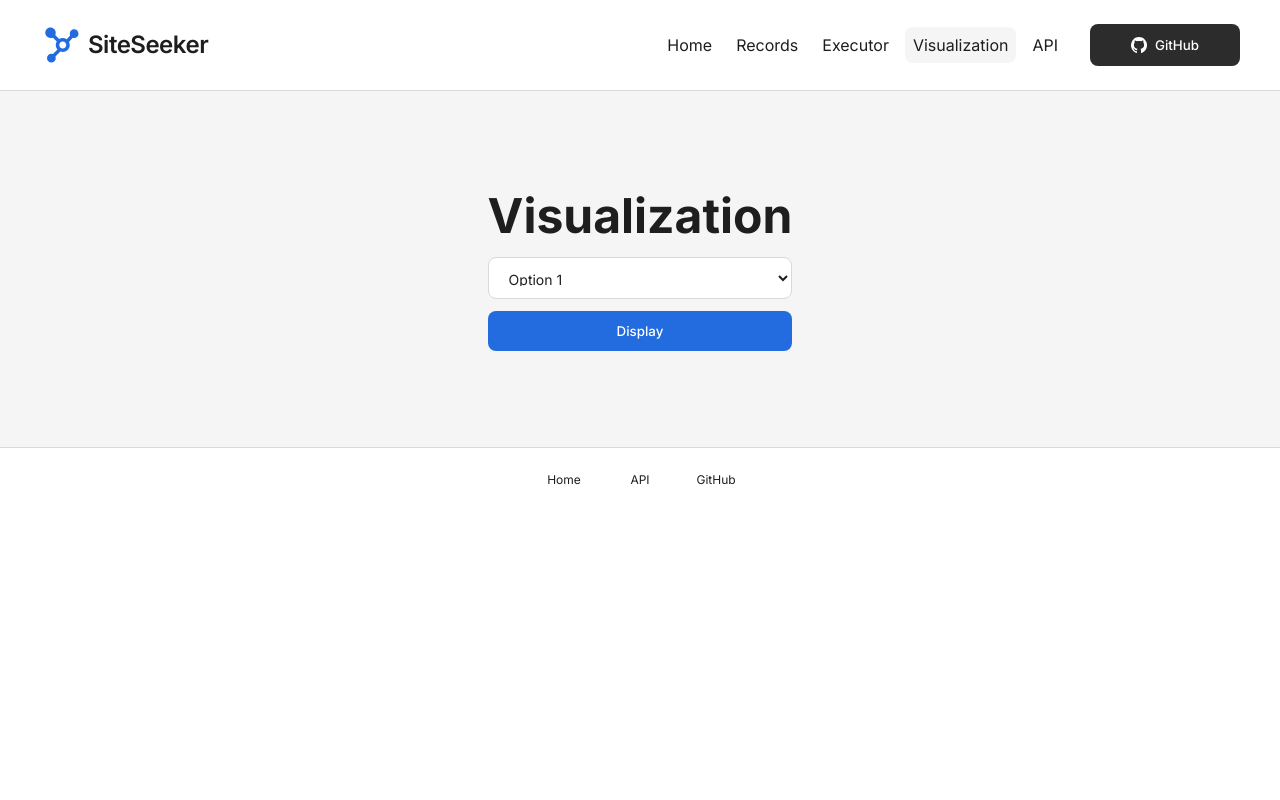
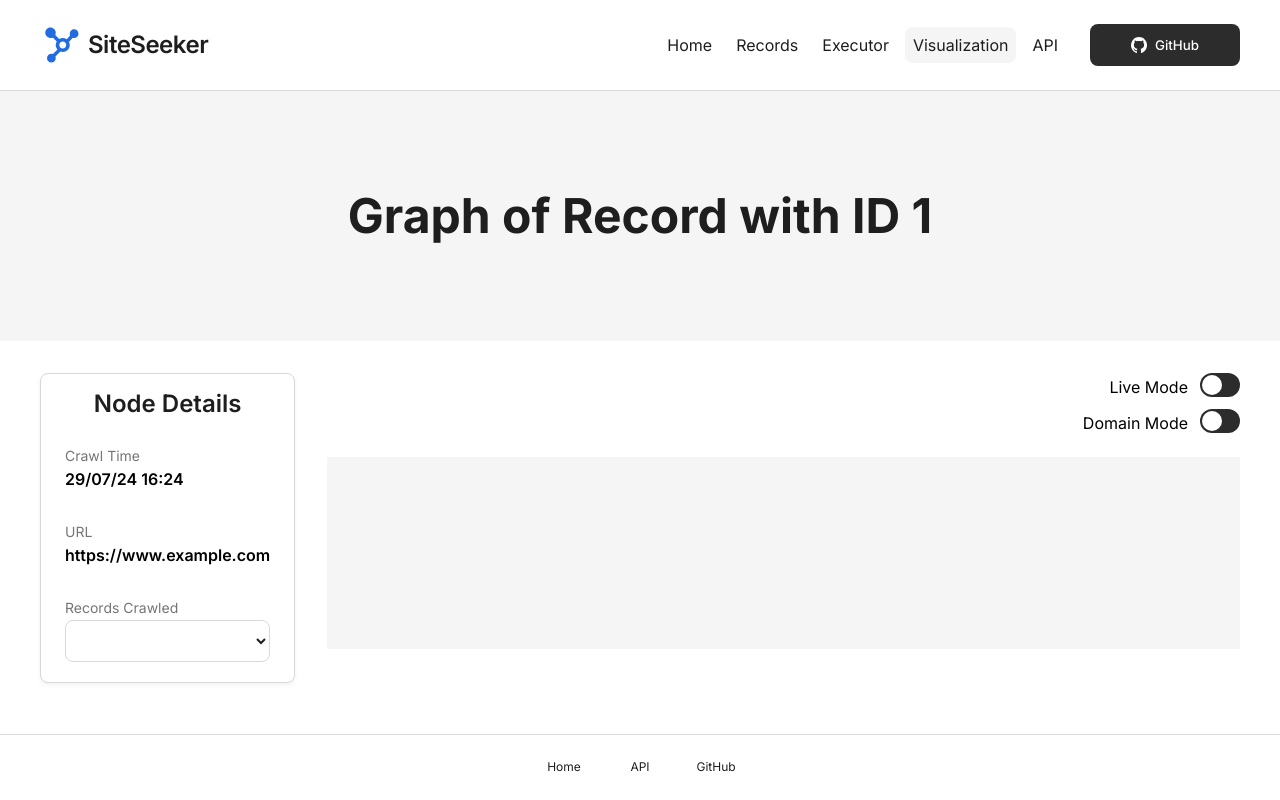
Before and after one commit to MiraZzle/site-seeker, a SvelteKit app in the folder frontend/: page /web/visualization in a window 1280 px wide. Built offline with nearby package versions, Linux system fonts and the light colour scheme.

Commit message:
fix: footer at bottom

```diff
--- a/frontend/src/routes/+layout.svelte
+++ b/frontend/src/routes/+layout.svelte
@@ -1,12 +1,11 @@
 <script lang="ts">
     import '$styles/global.scss';
-
-    /*
-    PRO BUDOUCI GENERACE:
-    dolu pridame pak automaticky loading navbaru a footeru
-    zatim to vynechame kvuli testovani
-    */
+    import Footer from '$components/web/Footer.svelte';
 </script>
 
-
-<slot />
+<div id="page-content">
+    <div>
+        <slot />
+    </div>
+    <Footer />
+</div>
--- a/frontend/src/routes/web/executor/+page.svelte
+++ b/frontend/src/routes/web/executor/+page.svelte
@@ -67,8 +67,6 @@
     </div>
 </div>
 
-<Footer/>
-
 <style lang="scss">
     @import '../../../styles/variables.scss';
 
--- a/frontend/src/routes/web/home/+page.svelte
+++ b/frontend/src/routes/web/home/+page.svelte
@@ -58,7 +58,6 @@
         </FeatureCard>
     </div>
 </div>
-<Footer />
 
 <style lang="scss">
     @import "../../../styles/variables.scss";
--- a/frontend/src/routes/web/records/+page.svelte
+++ b/frontend/src/routes/web/records/+page.svelte
@@ -138,7 +138,6 @@
         </div>
     </div>
 </div>
-<Footer />
 
 <style lang="scss">
     @import '../../../styles/variables.scss';
--- a/frontend/src/routes/web/visualization/+page.svelte
+++ b/frontend/src/routes/web/visualization/+page.svelte
@@ -3,30 +3,85 @@
     import Footer from "$components/web/Footer.svelte";
     import Header from "$components/elements/typography/Header.svelte";
     import SelectInput from "$components/utils/SelectInput.svelte";
-    import Button from "$components/elements/typography/Button.svelte";
     import Card from "$components/utils/Card.svelte";
     import Toggle from "$components/utils/Toggle.svelte";
 
     let dummyOptions = ["Option 1", "Option 2", "Option 3"];
 
-    let liveMode : boolean = false;
-    let domainMode : boolean = false;
+    let liveMode: boolean = false;
+    let domainMode: boolean = false;
+    let selectedNodeCrawled: boolean = true;
+
+    let nodeTime = "29/07/24 16:24";
+    let nodeUrl = "https://www.example.com";
+    let recordsCrawled = ["Record 1", "Record 2", "Record 3"]; // Dummy records for the crawled data
 </script>
-
 
 <Navbar activePage="Visualization"/>
 <div class="visualization-i-container">
     <div class="visualization-i-info">
-        <Header type={3}> Visualization </Header>
-        <SelectInput options={dummyOptions} value="Option 1" />
-        <Button type="primary" width="full"> Display </Button>
+        <Header type={3}> Graph of Record with ID 1 </Header>
     </div>
 </div>
-<Footer />
+<div class="visualization-i-graph">
+    <Card>
+        <Header type={2}> Node Details </Header>
+        <div class="record-card-info-item">
+            <span class="record-card-info-label">Crawl Time</span>
+            <span class="record-card-info-value">{nodeTime}</span>
+        </div>
+        <div class="record-card-info-item">
+            <span class="record-card-info-label">URL</span>
+            <a class="record-card-info-value" href={nodeUrl} target="_blank">{nodeUrl}</a>
+        </div>
+        {#if selectedNodeCrawled}
+            <div class="record-card-info-item">
+                <span class="record-card-info-label">Records Crawled</span>
+                <SelectInput options={recordsCrawled}/>
+            </div>
+        {/if}
+    </Card>
+    <div class="visualization-i-graph__main">
+        <div class="visualization-i-graph__main__toggles">
+            <div class="visualization__toggle-container">
+                <span> Live Mode </span>
+                <Toggle bind:checked={liveMode}/>
+            </div>
+            <div class="visualization__toggle-container">
+                <span> Domain Mode </span>
+                <Toggle bind:checked={domainMode}/>
+            </div>
+        </div>
+        <div class="visualization-i-graph__main__graph">
+            <div class="visualization__graph-container">
+            </div>
+        </div>
+    </div>
+</div>
 
 <style lang="scss">
     @import "../../../styles/variables.scss";
+
     .visualization {
+
+        &__toggle-container {
+            display: flex;
+            flex-direction: row;
+            gap: 12px;
+            align-items: end;
+            justify-content: end;
+        }
+
+
+        &__graph-container {
+            display: flex;
+            flex-direction: column;
+            align-items: center;
+            justify-content: center;
+            padding: 96px 0;
+            background-color: $c-gray-bg;
+            width: 100%;
+        }
         &-i {
             &-container {
                 display: flex;
@@ -42,6 +97,54 @@
                 gap: 12px;
                 flex-direction: column;
             }
+
+            &-graph {
+                display: flex;
+                flex-direction: row;
+                gap: 32px;
+                padding: 32px;
+                max-width: 1200px;
+                width: 100%;
+                margin: auto;
+
+                &__main {
+                    display: flex;
+                    flex-direction: column;
+                    width: 100%;
+                    gap: 24px;
+
+                    &__toggles {
+                        display: flex;
+                        flex-direction: column;
+                        gap: 12px;
+                        justify-content: flex-end;
+                    }
+                }
+
+                    .record-card-info-item {
+                        display: flex;
+                        gap: 2px;
+                        flex-direction: column;
+                        margin: 4px 8px;
+
+                        .record-card-info-label {
+                            font-size: 14px;
+                            line-height: 140%;
+                            font-weight: 400;
+                            color: $c-gray-light;
+                        }
+
+                        .record-card-info-value {
+                            font-size: 16px;
+                            line-height: 140%;
+                            font-weight: 600;
+
+                            a {
+                                text-decoration: none;
+                            }
+                        }
+                    }
+                }
+            }
         }
-    }
 </style>
--- a/frontend/src/styles/global.scss
+++ b/frontend/src/styles/global.scss
@@ -9,10 +9,18 @@ button {
     border: none;
 }
 
+#page-content {
+    display: flex;
+    flex-direction: column;
+    min-height: 100vh;
+    justify-content: space-between;
+}
+
 body {
     width: 100%;
     margin: 0;
     padding: 0;
+    height: 100vh;
 }
 
 .shadow {
```
